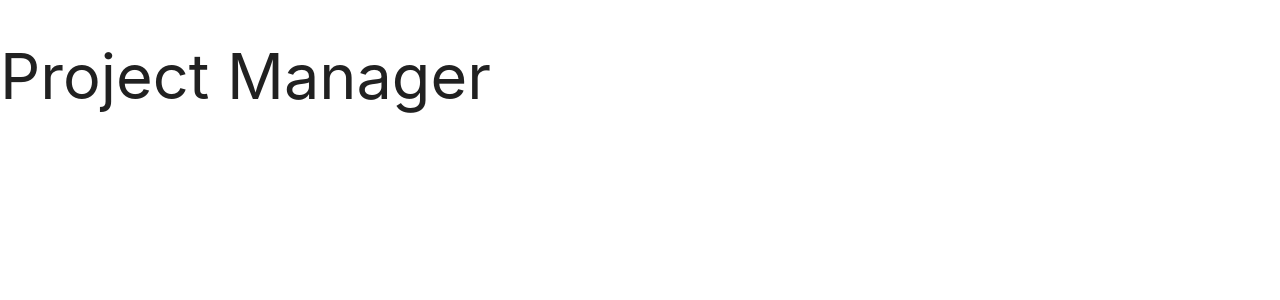
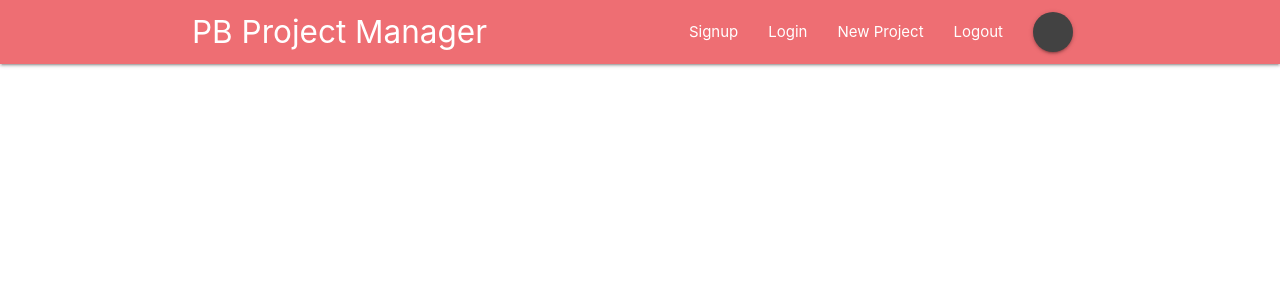
Before and after one commit to lohanidamodar/react-redux-firebase, a React (Create React App) app: page / in a window 1280 px wide. Shown: the top 300 px of the page. Built offline with nearby package versions, Linux system fonts and the light colour scheme.

Commit message:
navbar components

```diff
--- a/src/App.js
+++ b/src/App.js
@@ -1,12 +1,13 @@
 import React, { Component } from 'react';
 import { BrowserRouter } from 'react-router-dom';
+import Navbar from './components/layouts/Navbar';
 
 class App extends Component {
   render() {
     return (
       <BrowserRouter>
         <div className="App">
-          <h1>Project Manager</h1>
+          <Navbar />
         </div>
       </BrowserRouter>
     );
--- a/src/components/layouts/Navbar.js
+++ b/src/components/layouts/Navbar.js
@@ -0,0 +1,19 @@
+import React from 'react';
+import { Link } from 'react-router-dom';
+import SignedInLinks from './SignedInLinks';
+import SignedOutLinks from './SignedOutLinks';
+
+const Navbar = () => {
+  return (
+    <nav className="nav-wrapper darken-3">
+        <div className="container">
+            <Link to='/' className="brand-logo">PB Project Manager</Link>
+            <SignedInLinks />
+            <SignedOutLinks />
+        </div>
+    </nav>
+  )
+}
+
+
+export default Navbar;
--- a/src/components/layouts/SignedInLinks.js
+++ b/src/components/layouts/SignedInLinks.js
@@ -0,0 +1,14 @@
+import React from 'react';
+import { NavLink } from 'react-router-dom';
+
+const SignedInLinks = () => {
+  return (
+    <ul className="right">
+        <li><NavLink to="/">New Project</NavLink>  </li>
+        <li><NavLink to="/">Logout</NavLink>  </li>
+        <li><NavLink to="/" className="btn btn-floating grey darken-3" ></NavLink>  </li>
+    </ul>
+  )
+}
+
+export default SignedInLinks;
--- a/src/components/layouts/SignedOutLinks.js
+++ b/src/components/layouts/SignedOutLinks.js
@@ -0,0 +1,13 @@
+import React from 'react';
+import { NavLink } from 'react-router-dom';
+
+const SignedOutLinks = () => {
+  return (
+    <ul className="right">
+        <li><NavLink to="/">Signup</NavLink>  </li>
+        <li><NavLink to="/">Login</NavLink>  </li>
+    </ul>
+  )
+}
+
+export default SignedOutLinks;
```
